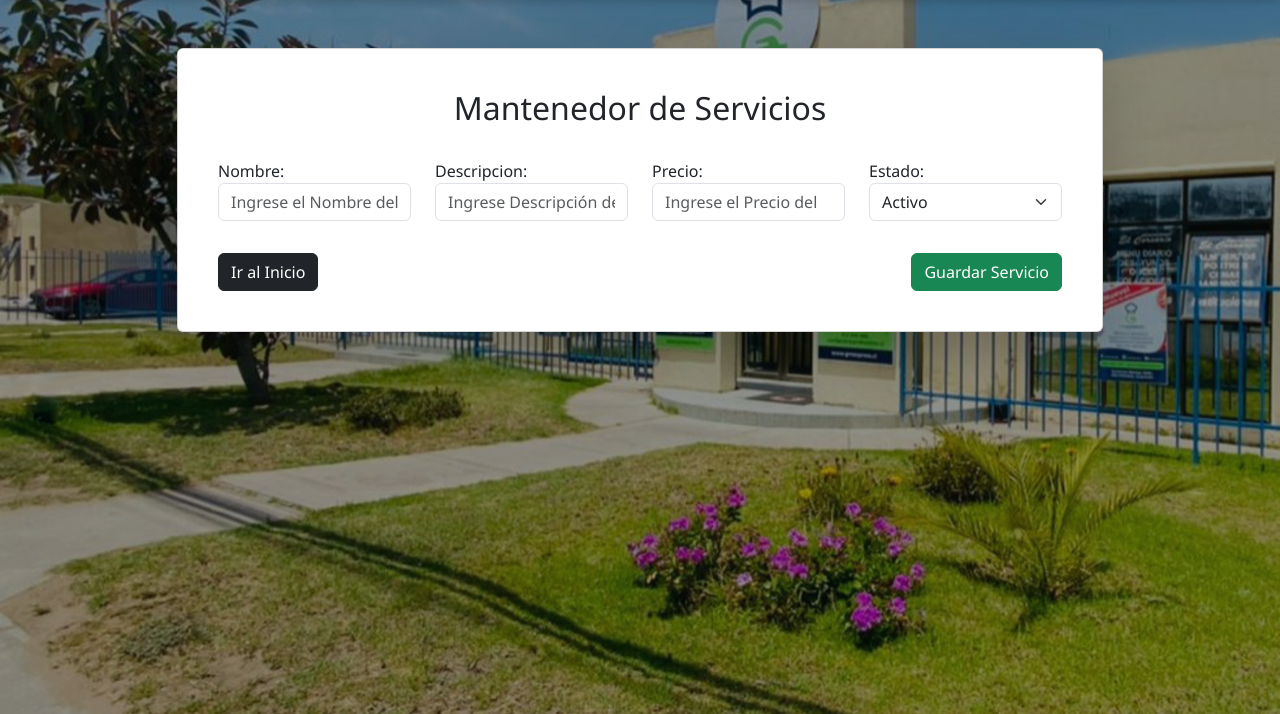
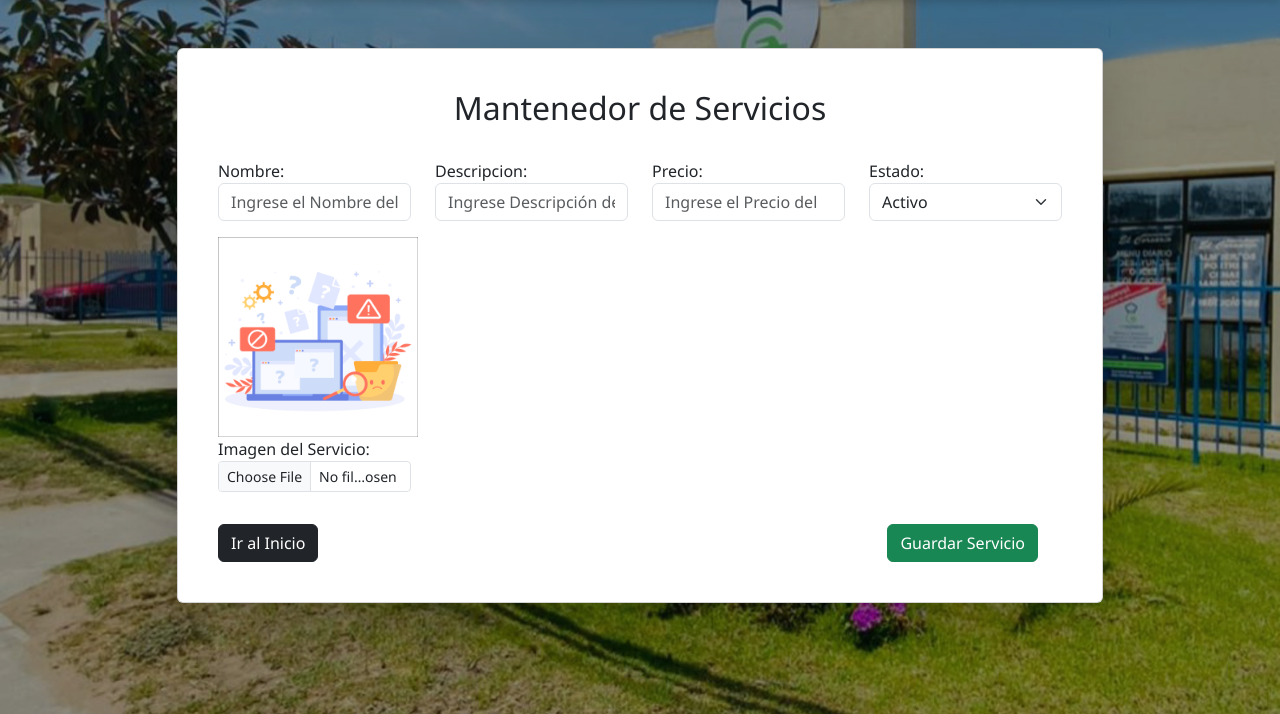
Before and after one commit to stxtiz/gmexpress, a Django app: page /servicioAdd/ in a window 1280 px wide. Shown: the part 86-800 px from the top of the page. Run offline with Django 5.2, Linux system fonts and the light colour scheme.

Commit message:
Añadir soporte para carga de imágenes en servicios, incluyendo la generación de nombres de archivo y la visualización en las plantillas.

```diff
--- a/catalogue/models.py
+++ b/catalogue/models.py
@@ -1,6 +1,7 @@
 from django.db import models
 from django.utils import timezone
 from catalogue.choices import estado
+import os
 
 # modelos de la base de datos: tabla producto - servicio - categoria
 class Categoria(models.Model):
@@ -42,6 +43,14 @@ class Servicio(models.Model):
     estado = models.CharField(max_length=1,choices=estado,default='1', verbose_name="Estado")
     fecha_creacion = models.DateTimeField(auto_now_add=True, verbose_name="Fecha de Creación")
 
+    def generarNombreArchivo(instance, filename):
+        extension = os.path.splitext(filename)[1][1:]
+        ruta = 'servicios'
+        fecha = timezone.now().strftime('%d%m%Y_%H%M%S')
+        nombre_archivo = "{}.{}".format(fecha, extension)
+        return os.path.join(ruta, nombre_archivo)
+    imagen = models.ImageField(upload_to=generarNombreArchivo, default='servicios/default.jpg')
+
     def __str__(self):
         return f"ID: {self.id} | NOMBRE: {self.nombre} | DESCRIPCIÓN: {self.descripcion} | PRECIO: {self.precio} | ESTADO: {self.estado} | FECHA DE CREACIÓN: {self.fecha_creacion}"
 
--- a/catalogue/views.py
+++ b/catalogue/views.py
@@ -65,7 +65,7 @@ def mostrar_servicios(request):
 
 def crear_servicio(request):
     if request.method == 'POST':
-        form = ServicioForm(request.POST)
+        form = ServicioForm(request.POST, request.FILES)
         if form.is_valid():
             form.save()
             return redirect('mostrarServicios')
--- a/dependencias.txt
+++ b/dependencias.txt
@@ -1,2 +1,3 @@
 django-crispy-forms
 crispy-bootstrap5
+pillow
--- a/gmexpress/settings.py
+++ b/gmexpress/settings.py
@@ -134,6 +134,10 @@ STATIC_URL = 'static/'
 STATICFILES_DIRS = [os.path.join(BASE_DIR,'static')]
 
 STATIC_DIRS = [os.path.join(BASE_DIR, 'static')]
+
+MEDIA_URL = '/media/'
+MEDIA_ROOT = os.path.join(BASE_DIR, 'media')
+
 # Default primary key field type
 # https://docs.djangoproject.com/en/5.2/ref/settings/#default-auto-field
 
--- a/templates/templateCatalogue/servicioAdd.html
+++ b/templates/templateCatalogue/servicioAdd.html
@@ -1,4 +1,5 @@
 {% extends "templateEmpresa/base.html" %}
+{% load static %}
 {% block contenido %}
 
 <div class="container mt-5 mb-5">
@@ -8,7 +9,7 @@
                 <div class="card-body">
                     <h2 class="text-center pb-4">Mantenedor de Servicios</h2>
 
-                    <form method="POST">
+                    <form method="POST" enctype="multipart/form-data">
                         {% csrf_token %}
                         <div class="row">
                             {{ form.non_field_errors }}
@@ -36,6 +37,11 @@
                                 {{ form.estado }}
                                 <div class="text-danger">{{ form.estado.errors }}</div>
                             </div>
+
+                            <div class="col-12 col-md-6 col-lg-3 mb-3">
+                                <img src="{% static 'images/default.jpg' %}" alt="Imagen de un servicio" width="200" height="200" class="mx-auto my-auto d-block">
+                                <label for="foto">Imagen del Servicio: </label>
+                                <input type="file" name="foto" id="foto" class="form-control form-control-sm">
                         </div>
 
                         <div class="row mt-3">
--- a/templates/templateCatalogue/servicios.html
+++ b/templates/templateCatalogue/servicios.html
@@ -32,6 +32,7 @@
                                     <th>Precio</th>
                                     <th>Fecha de Creación</th>
                                     <th>Estado</th>
+                                    <th>Imagen</th>
                                     <th class="text-center">Acciones</th>
                                 </tr>
                             </thead>
@@ -48,6 +49,11 @@
                                             <span class="label label-success">Activo</span>
                                         {% else %}
                                             <span class="label label-danger">Inactivo</span>
+                                        {% endif %}
+                                    </td>
+                                    <td>
+                                        {% if servicio.imagen %}
+                                        <img src="{{ servicio.imagen.url }}" alt="Imagen de un servicio" width="50" height="auto">
                                         {% endif %}
                                     </td>
                                     <td class="text-center">
```
Also changed, not shown: media/servicios/default.jpg (added), static/images/default.jpg (added).
